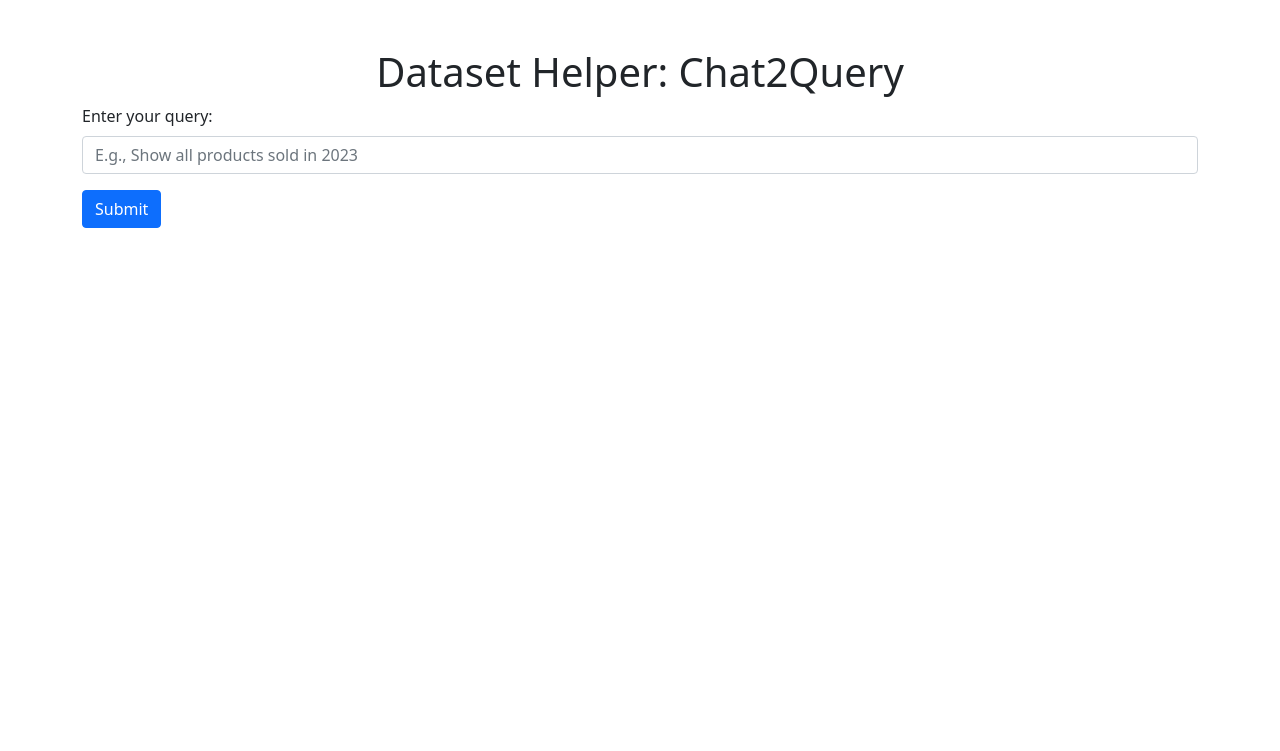
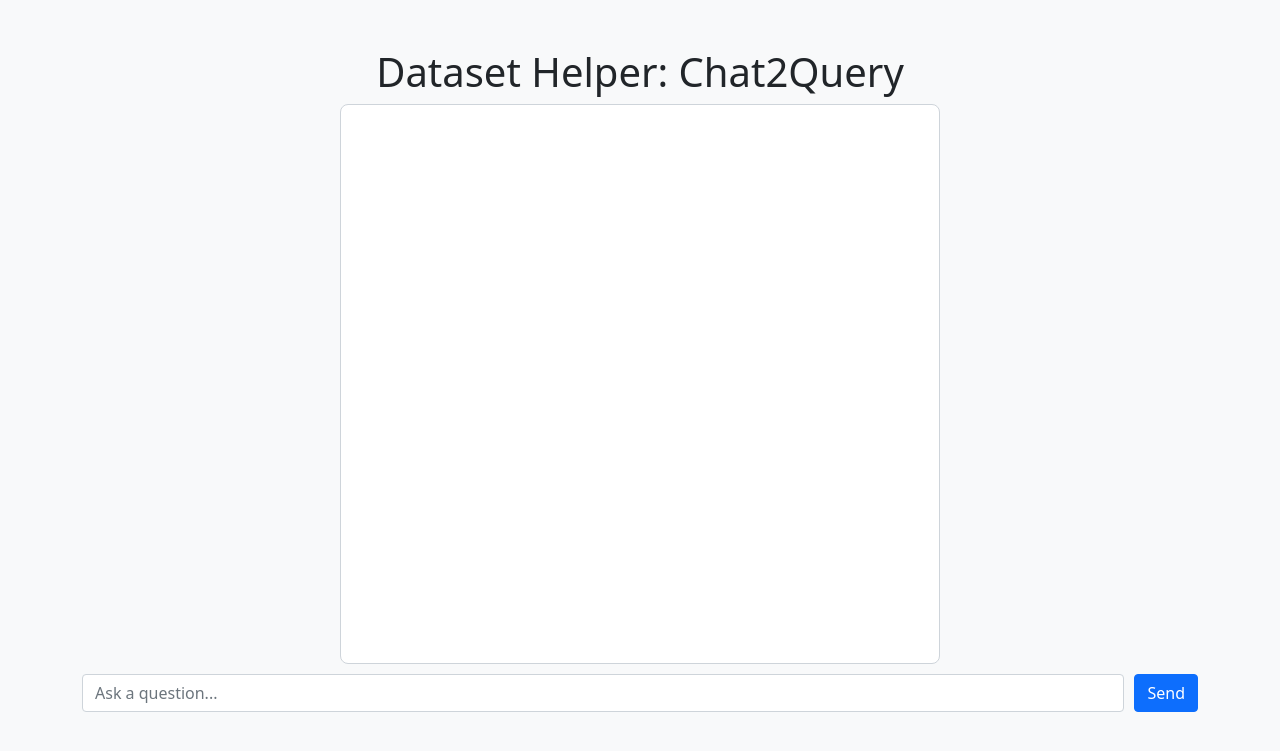
Before and after one commit to UOFT-DSI-SRI-ResponsibleLLM-Hackathon/2024-oct-4-responsible-llm-hackathon-team-8, a Flask app: page / in a window 1280 px wide. Shown: the top 751 px of the page. Run offline with Flask 3, Linux system fonts and the light colour scheme.

Commit message:
index page with search bar; save history in flask api

```diff
--- a/project/app.py
+++ b/project/app.py
@@ -1,30 +1,27 @@
-from flask import Flask, render_template, request
-import waitress
+from flask import Flask, render_template, request, redirect, url_for
 
 app = Flask(__name__)
 
-# Home route serving index.html
-@app.route('/')
+# Store chat history
+chat_history = []
+
+@app.route('/', methods=['GET', 'POST'])
 def index():
-    return render_template('index.html')
+    if request.method == 'POST':
+        user_input = request.form['user_input']
+        # Here, you would add logic to generate the SQL query and fetch data
+        sql_query = "SELECT * FROM example_table WHERE condition"  # Placeholder for generated SQL
+        data = [
+            {"Product": "Example Product 1", "Price": 10, "Year": 2022},
+            {"Product": "Example Product 2", "Price": 15, "Year": 2023}
+        ]  # Placeholder for fetched data
 
-# Route to handle user input and display results
-@app.route('/query', methods=['POST'])
-def query():
-    user_input = request.form['user_input']
+        # Append user input and bot response to chat history
+        chat_history.append({'user_input': user_input, 'sql_query': sql_query, 'data': data})
 
-    # Mock SQL query generation (replace this with actual text-to-SQL logic)
-    sql_query = f"SELECT * FROM products WHERE year = 2023;"
+        return redirect(url_for('index'))
 
-    # Mock data to display (replace this with actual data from SQL execution)
-    data = [
-        {"Product": "Laptop", "Price": 1000, "Year": 2023},
-        {"Product": "Smartphone", "Price": 700, "Year": 2023},
-        {"Product": "Tablet", "Price": 500, "Year": 2023}
-    ]
+    return render_template('index.html', chat_history=chat_history)
 
-    return render_template('index.html', sql_query=sql_query, data=data)
-
-# python -m waitress --host=0.0.0.0 --port=5000 app:app
-if __name__ == "__main__":
-    waitress.serve(app, host="0.0.0.0", port=5000)
+if __name__ == '__main__':
+    app.run(debug=True)
--- /dev/null
+++ b/project/static/css/styles.css
@@ -0,0 +1,40 @@
+body {
+    background-color: #f8f9fa;
+}
+
+.chat-container {
+    max-width: 600px;
+    margin: auto;
+    padding: 20px;
+    border: 1px solid #ced4da;
+    border-radius: 8px;
+    background-color: white;
+    height: 70vh; /* Adjusted height */
+    overflow-y: auto;
+}
+
+.user-message {
+    background-color: #e1ffc7;
+    padding: 10px;
+    border-radius: 10px;
+    margin: 5px 0;
+    align-self: flex-end;
+}
+
+.bot-message {
+    background-color: #f1f1f1;
+    padding: 10px;
+    border-radius: 10px;
+    margin: 5px 0;
+    align-self: flex-start;
+}
+
+.chat-input {
+    display: flex;
+    margin-top: 10px; /* Adjusted margin */
+}
+
+.chat-input input {
+    flex: 1;
+    margin-right: 10px;
+}
--- a/project/templates/index.html
+++ b/project/templates/index.html
@@ -5,49 +5,39 @@
     <meta name="viewport" content="width=device-width, initial-scale=1.0">
     <title>Dataset Helper</title>
     <link rel="stylesheet" href="https://cdn.jsdelivr.net/npm/bootstrap@5.1.3/dist/css/bootstrap.min.css">
+    <link rel="stylesheet" href="{{ url_for('static', filename='css/styles.css') }}"> <!-- Link to external CSS -->
 </head>
 <body>
     <div class="container mt-5">
         <h1 class="text-center">Dataset Helper: Chat2Query</h1>
 
-        <!-- Input form for user query -->
-        <form id="query-form" method="POST" action="/query">
-            <div class="mb-3">
-                <label for="user-input" class="form-label">Enter your query:</label>
-                <input type="text" class="form-control" id="user-input" name="user_input" placeholder="E.g., Show all products sold in 2023">
-            </div>
-            <button type="submit" class="btn btn-primary">Submit</button>
+        <div class="chat-container d-flex flex-column" id="chat-box">
+            <!-- Display chat history -->
+            {% for entry in chat_history %}
+                <div class="user-message">{{ entry.user_input }}</div>
+                <div class="bot-message">
+                    <strong>Generated SQL Query:</strong><br>
+                    <code>{{ entry.sql_query }}</code>
+                </div>
+                {% if entry.data %}
+                    <div class="bot-message">
+                        <strong>Data:</strong>
+                        <ul>
+                            {% for row in entry.data %}
+                                <li>{{ row.Product }} - ${{ row.Price }} ({{ row.Year }})</li>
+                            {% endfor %}
+                        </ul>
+                    </div>
+                {% endif %}
+            {% endfor %}
+        </div>
+
+        <!-- Search bar -->
+        <form id="query-form" method="POST" action="/" class="chat-input">
+            <input type="text" class="form-control" id="user-input" name="user_input" placeholder="Ask a question..." required>
+            <button type="submit" class="btn btn-primary">Send</button>
         </form>
-
-        <!-- Section to display the SQL query and data -->
-        <div id="results" class="mt-5">
-            {% if sql_query %}
-            <h3>Generated SQL Query:</h3>
-            <p><strong>{{ sql_query }}</strong></p>
-            {% endif %}
-
-            {% if data %}
-            <h3>Data:</h3>
-            <table class="table table-striped">
-                <thead>
-                    <tr>
-                        {% for header in data[0].keys() %}
-                        <th>{{ header }}</th>
-                        {% endfor %}
-                    </tr>
-                </thead>
-                <tbody>
-                    {% for row in data %}
-                    <tr>
-                        {% for value in row.values() %}
-                        <td>{{ value }}</td>
-                        {% endfor %}
-                    </tr>
-                    {% endfor %}
-                </tbody>
-            </table>
-            {% endif %}
-        </div>
     </div>
+    <script src="{{ url_for('static', filename='js/scripts.js') }}"></script> <!-- Link to external JS -->
 </body>
 </html>
```
